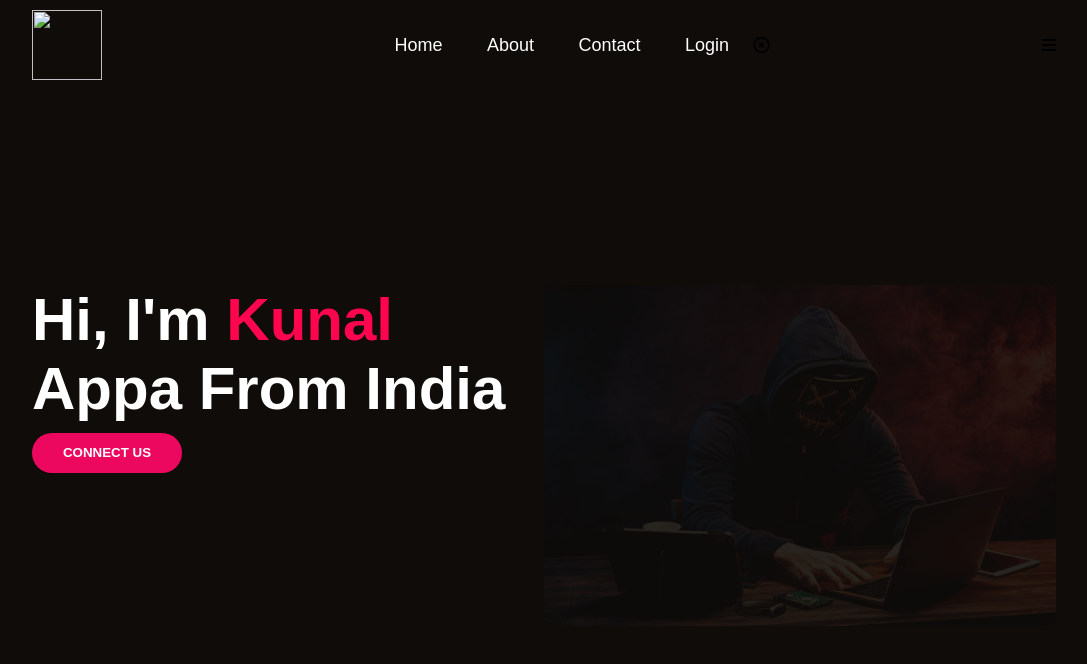
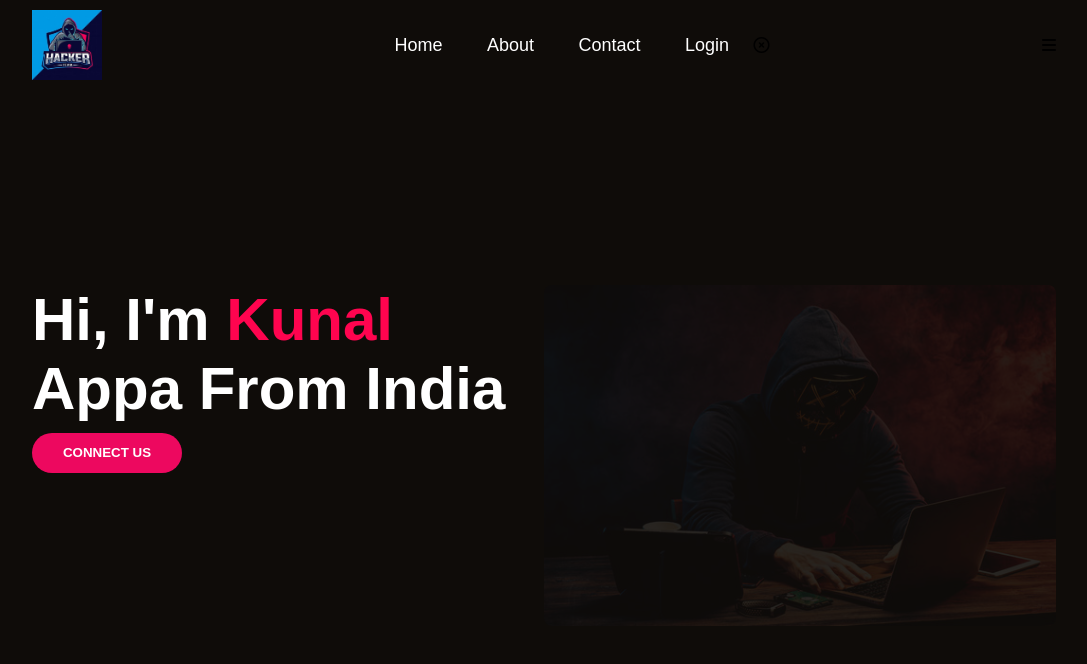
Before and after one commit to smartrbo/Kunal, a plain HTML site: page index.html in a window 1280 px wide. Shown: the whole page, without its empty margins (96-1183 px from the left). Drawn offline with Linux system fonts and the light colour scheme; files whose address does not match are found by name.

Commit message:
Update index.html

```diff
--- a/index.html
+++ b/index.html
@@ -14,7 +14,7 @@
     <div id="header">
         <div class="container">
             <nav>
-                <img src="/image/th.jpg" class="logo">
+                <img src="image/th.jfif" class="logo">
                 <ul id="sidemenu">
                     <li><a href="#header">Home</a></li>
                     <li><a href="/about.html">About</a></li>
```
